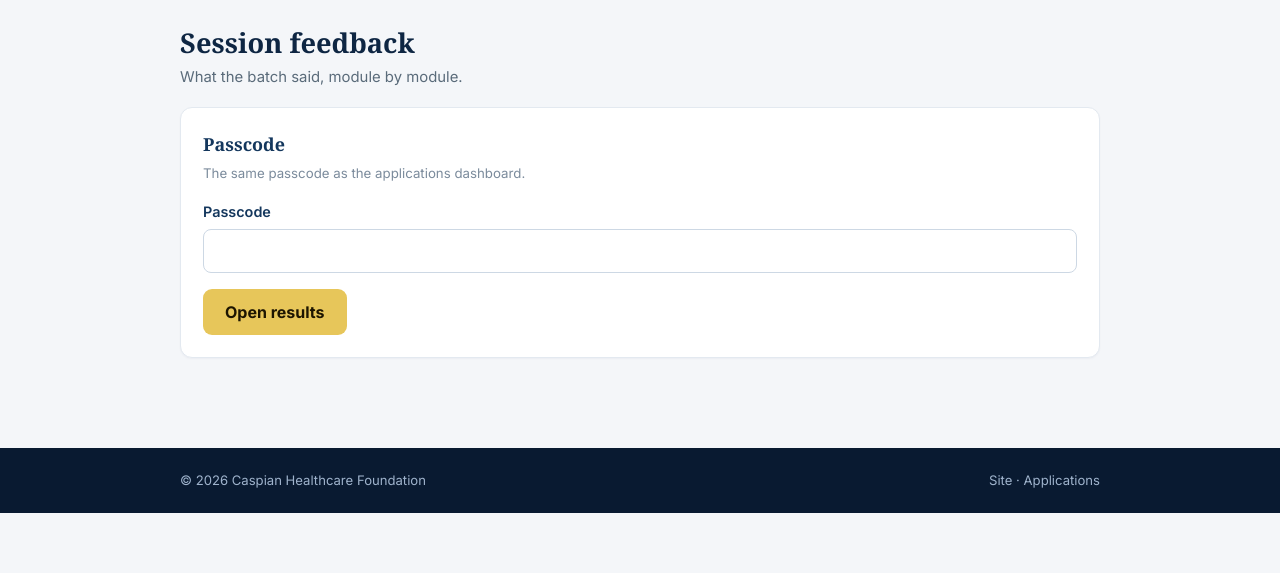
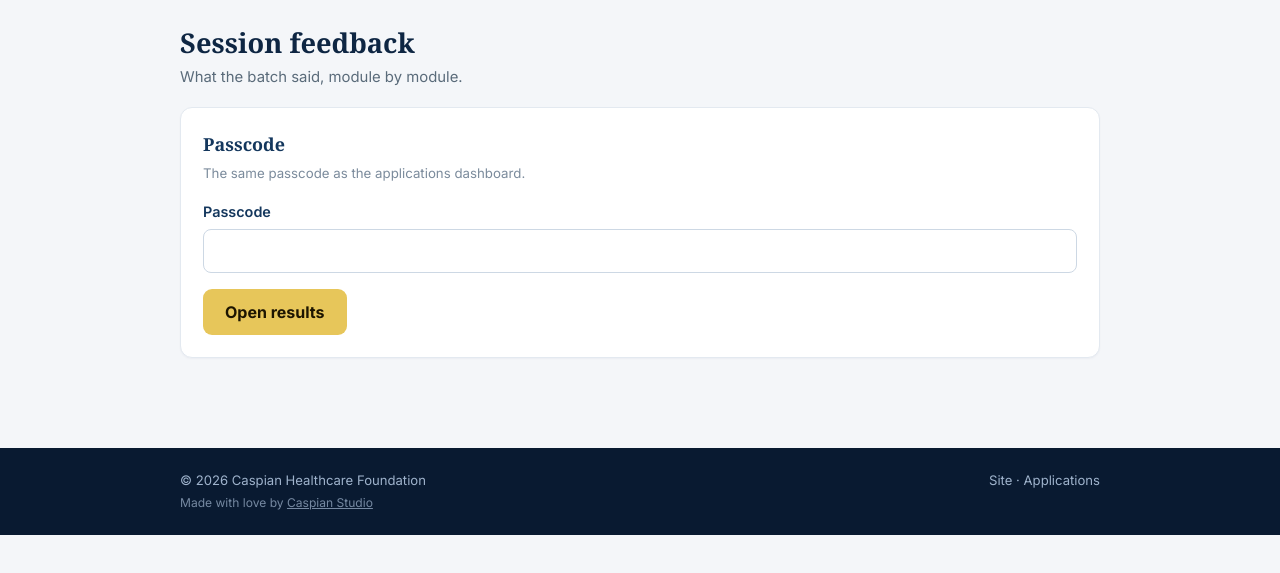
Before and after one commit to oratorkhizer/caspianobesity-site, a website: page results.html in a window 1280 px wide. Shown: the part 71-644 px from the top of the page. Drawn offline with Linux system fonts and the light colour scheme.

Commit message:
Results and attendance: shared credit, and give the register a footer
The attendance page had no footer at all. It now has one matching the other
private pages, with links across to applications, feedback and the dates.

```diff
--- a/results.html
+++ b/results.html
@@ -368,4 +368,5 @@ footer a{color:#9fb3cc}
   if (passcode) load(false);
 })();
 </script>
+<script defer src="/credit.js"></script>
 </body></html>
```
